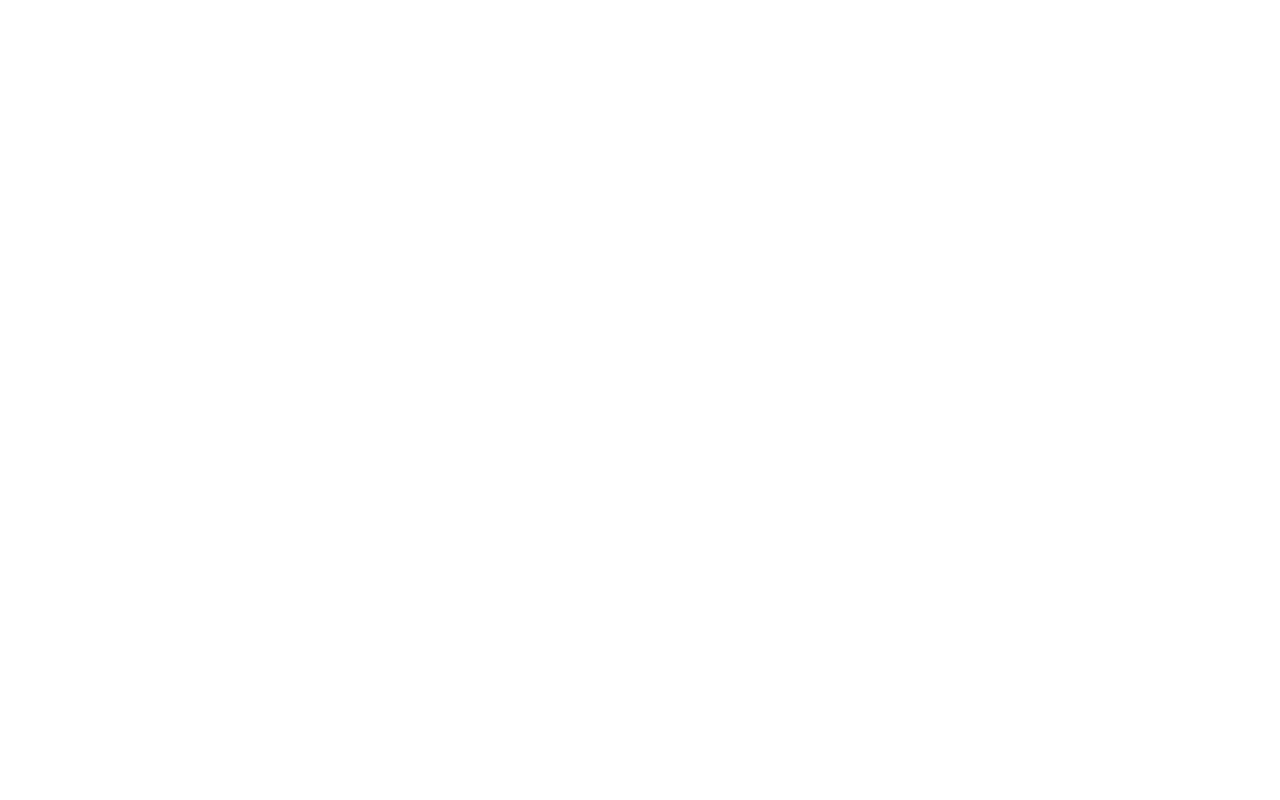
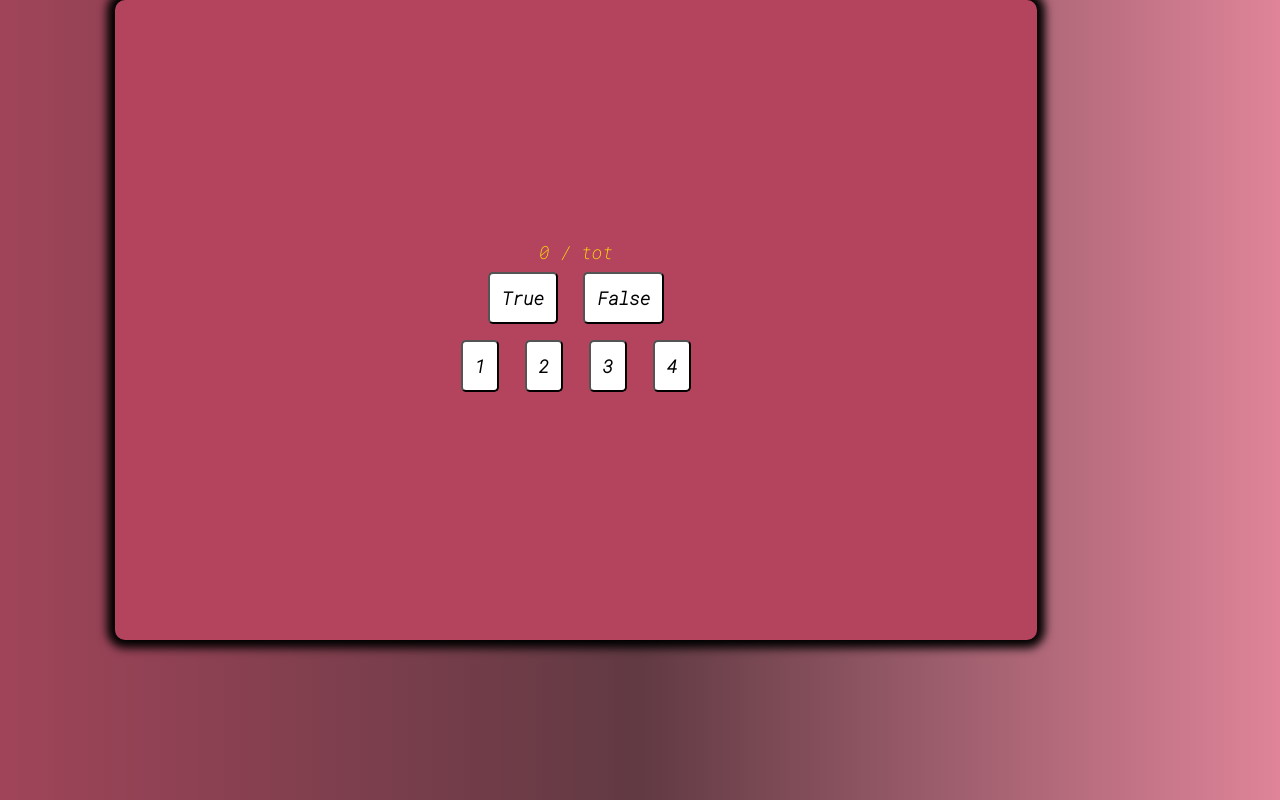
Before and after one commit to TheJhonni/M1-DAY10-After-the-Benchmark, a plain HTML site: page m1-D10.html in a window 1280 px wide. Drawn offline with Linux system fonts and the light colour scheme.

Commit message:
skeleton + basic CSS for the page

```diff
--- a/m1-D10.html
+++ b/m1-D10.html
@@ -29,127 +29,35 @@
         /* WHEN YOU ARE FINISHED
           Commit and push the code to your personal GitHub repository; then post the link of your commit on the Homework section of today's Eduflow.
         */
-    --><head><meta http-equiv="Content-Type" content="text/html; charset=windows-1252"></head>
-  <body>
-    <script>
-      const questions = [
-        {
-          category: "Science: Computers",
-          type: "multiple",
-          difficulty: "easy",
-          question: "What does CPU stand for?",
-          correct_answer: "Central Processing Unit",
-          incorrect_answers: [
-            "Central Process Unit",
-            "Computer Personal Unit",
-            "Central Processor Unit",
-          ],
-        },
-        {
-          category: "Science: Computers",
-          type: "multiple",
-          difficulty: "easy",
-          question:
-            "In the programming language Java, which of these keywords would you put on a variable to make sure it doesn&#039;t get modified?",
-          correct_answer: "Final",
-          incorrect_answers: ["Static", "Private", "Public"],
-        },
-        {
-          category: "Science: Computers",
-          type: "boolean",
-          difficulty: "easy",
-          question: "The logo for Snapchat is a Bell.",
-          correct_answer: "False",
-          incorrect_answers: ["True"],
-        },
-        {
-          category: "Science: Computers",
-          type: "boolean",
-          difficulty: "easy",
-          question:
-            "Pointers were not used in the original C programming language; they were added later on in C++.",
-          correct_answer: "False",
-          incorrect_answers: ["True"],
-        },
-        {
-          category: "Science: Computers",
-          type: "multiple",
-          difficulty: "easy",
-          question:
-            "What is the most preferred image format used for logos in the Wikimedia database?",
-          correct_answer: ".svg",
-          incorrect_answers: [".png", ".jpeg", ".gif"],
-        },
-        {
-          category: "Science: Computers",
-          type: "multiple",
-          difficulty: "easy",
-          question: "In web design, what does CSS stand for?",
-          correct_answer: "Cascading Style Sheet",
-          incorrect_answers: [
-            "Counter Strike: Source",
-            "Corrective Style Sheet",
-            "Computer Style Sheet",
-          ],
-        },
-        {
-          category: "Science: Computers",
-          type: "multiple",
-          difficulty: "easy",
-          question:
-            "What is the code name for the mobile operating system Android 7.0?",
-          correct_answer: "Nougat",
-          incorrect_answers: [
-            "Ice Cream Sandwich",
-            "Jelly Bean",
-            "Marshmallow",
-          ],
-        },
-        {
-          category: "Science: Computers",
-          type: "multiple",
-          difficulty: "easy",
-          question: "On Twitter, what is the character limit for a Tweet?",
-          correct_answer: "140",
-          incorrect_answers: ["120", "160", "100"],
-        },
-        {
-          category: "Science: Computers",
-          type: "boolean",
-          difficulty: "easy",
-          question: "Linux was first created as an alternative to Windows XP.",
-          correct_answer: "False",
-          incorrect_answers: ["True"],
-        },
-        {
-          category: "Science: Computers",
-          type: "multiple",
-          difficulty: "easy",
-          question:
-            "Which programming language shares its name with an island in Indonesia?",
-          correct_answer: "Java",
-          incorrect_answers: ["Python", "C", "Jakarta"],
-        },
-      ];
+    --><head>
+        <meta http-equiv="Content-Type" content="text/html; charset=windows-1252">
+        <link rel="preconnect" href="https://fonts.googleapis.com">
+<link rel="preconnect" href="https://fonts.gstatic.com" crossorigin>
+<link rel="stylesheet" type="text/css" href="styles.css" media="screen"/>
+<link href="https://fonts.googleapis.com/css2?family=Montserrat:ital,wght@1,400;1,600&family=Prata&family=Roboto+Mono:ital,wght@1,200&display=swap" rel="stylesheet">
+        <title>MY FIRST JS QUIZ GAME EVER</title>
+    </head>
+    <body>
+        <div class="quiz-container">
+            <div class="score">
+                <span id="user-score">0</span>
+                <span id="tot-score">/ tot </span>
+            </div>
 
-      window.onload = function () {
-        // HINTS
-        // IF YOU ARE DISPLAYING ALL THE QUESTIONS AT ONCE:
-        // For each question, create a container for wrapping it; then create a radio button
-        // https://developer.mozilla.org/en-US/docs/Web/HTML/Element/input/radio
-        // with, as options, both the correct answer and the incorrect ones
-        // (you'll probably need to google how to get the value from a radio button in JS to evaluate the final score)
-        //
-        // IF YOU ARE DISPLAYING ONE QUESTION AT A TIME
-        // Display the first question with the text and the radio buttons
-        // when the user selects an answer, pick the next question from the array and replace the old one with it
-        // saving the user's choice in a variable
-      };
+            <div class="content" id="questions">
+                <div id="questions-test"></div>
+                <div class="options">
+                    <button class="butt button-option" id="true">True</button>
+                    <button class="butt button-option" id="false">False</button>
+                </div>
+            </div>
 
-      // How to calculate the result? You can do it in 2 ways:
-      // If you are presenting all the questions together, just take all the radio buttons and check if the selected answer === correct_answer
-      // If you are presenting one question at a time, just add one point or not to the user score if the selected answer === correct_answer
-    </script>
-
-
-</body></html>
+            <div class="controls">
+                <button class="butt button-one" id="one">1</button>
+                <button class="butt button-two" id="two">2</button>
+                <button class="butt button-three" id="three">3</button>
+                <button class="butt button-four" id="four">4</button>
+            </div>
+        </div>
+</body>
+</html>
--- /dev/null
+++ b/styles.css
@@ -0,0 +1,69 @@
+* {
+font-family: 'Roboto Mono', monospace;
+margin: 0;
+padding: 0;
+}
+
+body {
+    background: linear-gradient(to left, rgb(223, 132, 153), rgb(97, 58, 67), rgb(160, 68, 89));
+    background-repeat: repeat-y;
+    height: 90%;
+    width: 90%;
+    display: flex;
+    align-items: center;
+    justify-content: center;
+}
+
+.quiz-container {
+    width: 80vw;
+    max-width: 80%;
+    background-color: rgb(180, 68, 94);
+    height: 80vh;
+    box-shadow: 0 0 10px 8px;
+    display: flex;
+    flex-direction: column;
+    justify-content: center;
+    align-items: center;
+    border-radius: 10px;
+    text-align: center;
+}
+
+.score {
+font-size: large;
+font-weight: 200;
+}
+
+#user-score, #tot-score{
+    font-size: large;
+    width: fit-content;
+    color: rgb(255, 230, 0);
+}
+
+.content {
+    display: flex;
+    justify-content: center;
+    align-items: center;
+    flex-direction: column;
+}
+
+.butt {
+font-size: large;
+font-weight: bold;
+box-shadow: crimson;
+background: rgb(255, 255, 255);
+border-radius: 5px;
+padding: 12px;
+color: rgb(0, 0, 0);
+margin: 8px;
+cursor: pointer;
+
+}
+
+.btn:hover {
+    color: rgb(194, 194, 194);
+    padding: 10px;
+}
+
+.hide {
+    display: none;
+}
```
Also changed, not shown: index.js (added, +117 -0 lines), html quiz body.png (added).
